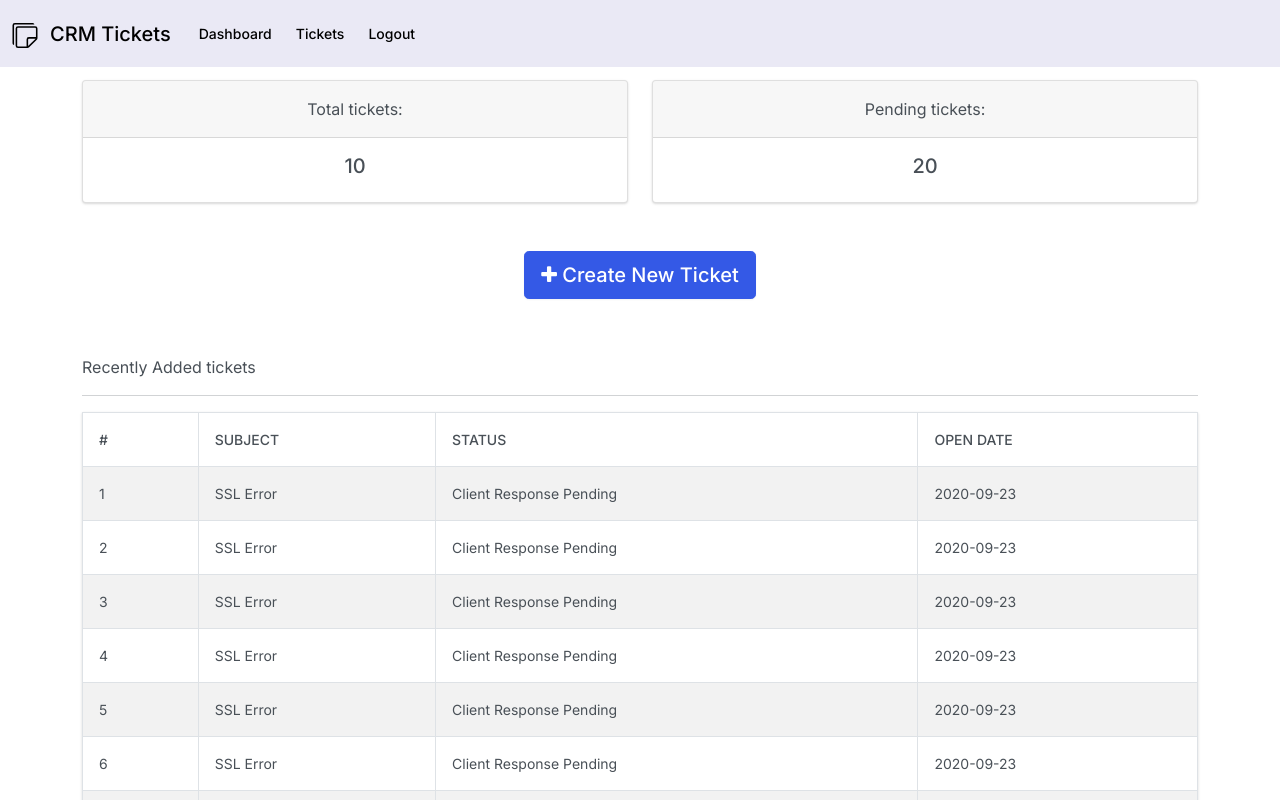
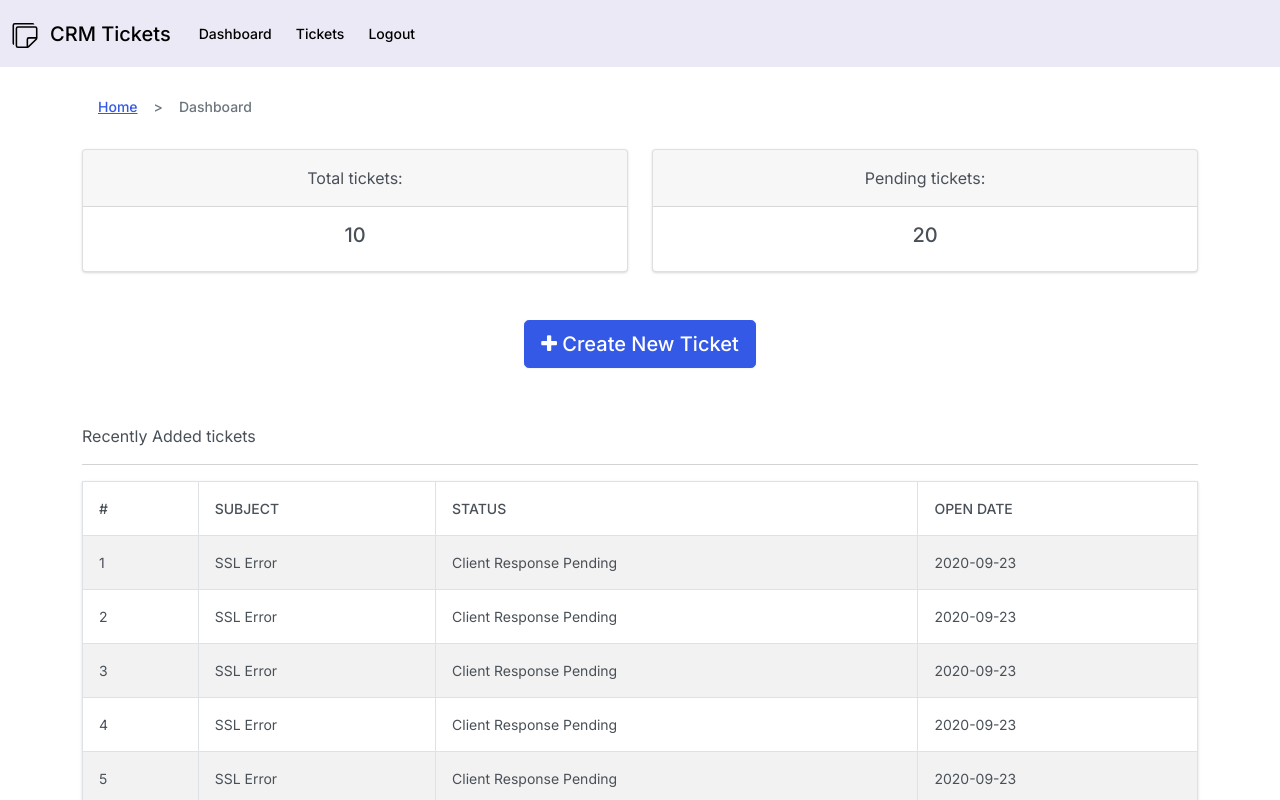
Before and after one commit to Swaniket/crm-frontend, a React (Create React App) app: page / in a window 1280 px wide. Shown: the top 800 px of the page. Built offline with nearby package versions, Linux system fonts and the light colour scheme.

Commit message:
Added Breadcrumb

```diff
--- a/src/App.css
+++ b/src/App.css
@@ -34,11 +34,6 @@ input[type=email]:focus, input[type=password]:focus {
     padding-left: 20px !important;
 } */
 
-
-
-
-
-
 .default-layout {
   display: grid;
   grid-template-rows: 80px auto 3rem;
@@ -60,3 +55,9 @@ footer{
   background: #F9AA33;
   padding: 1rem;
 }
+
+.breadcrumb {
+  border: none;
+  border-radius: 0;
+  box-shadow: none;
+}
--- /dev/null
+++ b/src/components/breadcrumb/Breadcrumb.js
@@ -0,0 +1,13 @@
+import React from "react";
+import {  Breadcrumb } from "react-bootstrap";
+
+function PageBreadcrumb({page}) {
+  return (
+    <Breadcrumb>
+      <Breadcrumb.Item href="#">Home</Breadcrumb.Item>
+      <Breadcrumb.Item active>{page}</Breadcrumb.Item>
+    </Breadcrumb>
+  );
+}
+
+export default PageBreadcrumb;
--- a/src/pages/dashboard/Dashboard.js
+++ b/src/pages/dashboard/Dashboard.js
@@ -2,12 +2,13 @@ import React from "react";
 import { Container, Row, Col, Button, Card } from "react-bootstrap";
 import TicketTable from "../../components/ticket-table/TicketTable";
 import tickets from "../../assets/data/dummy-ticket.json";
+import PageBreadcrumb from "../../components/breadcrumb/Breadcrumb";
 
 function Dashboard() {
   return (
     <Container>
       <Row>
-        <Col>{/* <PageBreadcrumb page="Dashboard" /> */}</Col>
+        <Col><PageBreadcrumb page="Dashboard" /></Col>
       </Row>
       <Row style={{ textAlign: "center" }} className="mb-5">
         <Col>
```
